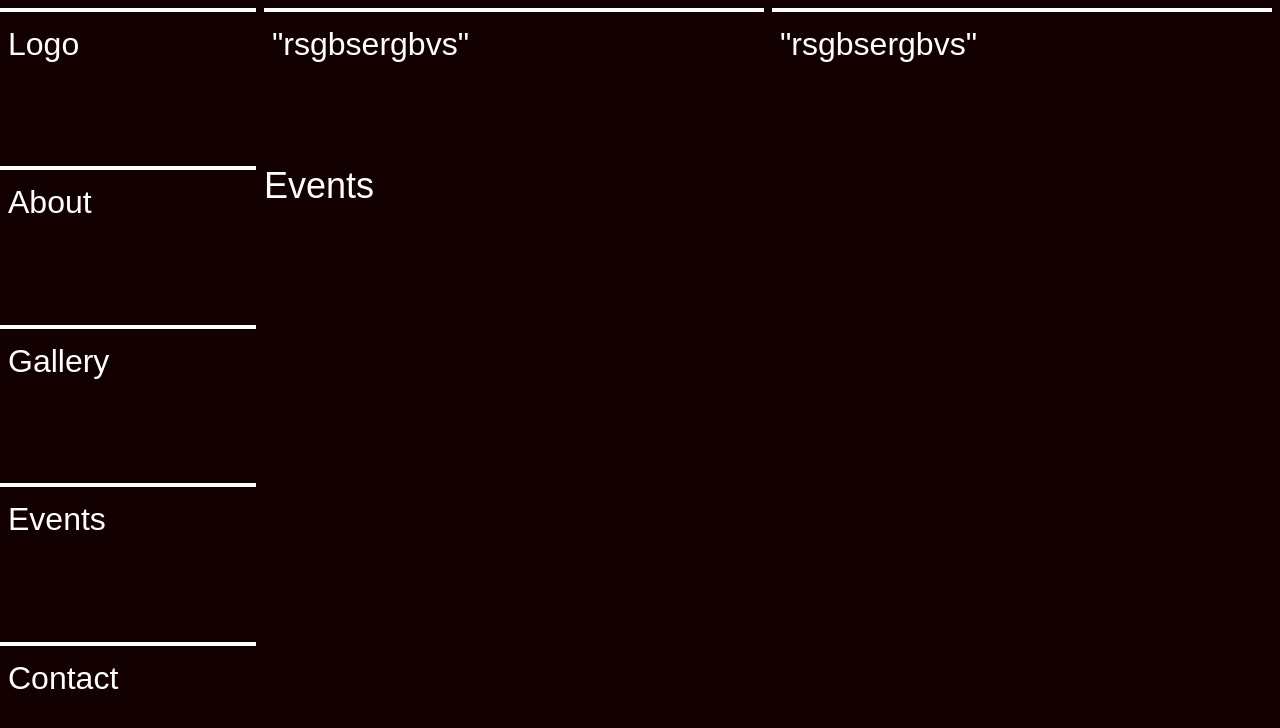
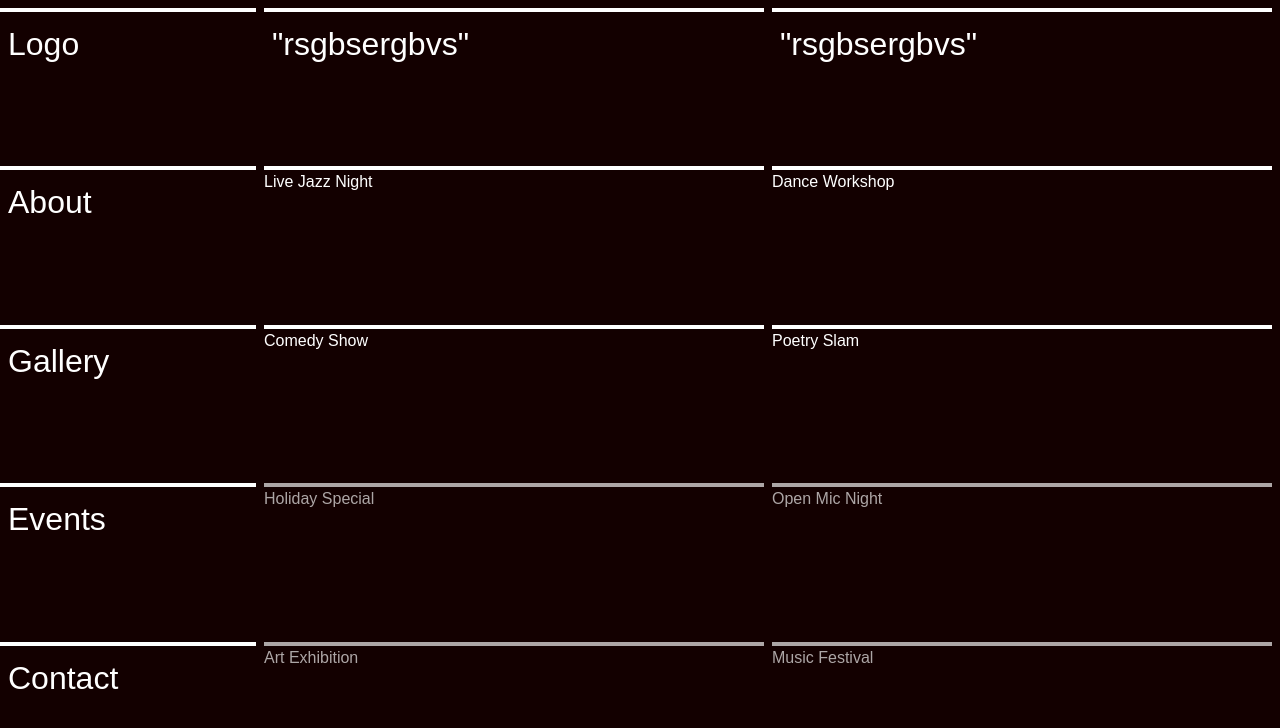
Before and after one commit to daedstudios/RougeAmsterdam, a Next.js app: page /events in a window 1280 px wide. Shown: the top 728 px of the page. Built offline with nearby package versions, Linux system fonts and the light colour scheme; a web font is replaced by a local one.

Commit message:
adding evets logic

```diff
--- a/app/events/page.jsx
+++ b/app/events/page.jsx
@@ -1,5 +1,38 @@
 import Image from "next/image";
 
+const currentEvents = [
+  { date: "2024-02-15", text: "Live Jazz Night" },
+  { date: "2024-02-20", text: "Dance Workshop" },
+  { date: "2024-03-01", text: "Comedy Show" },
+  { date: "2024-03-10", text: "Poetry Slam" },
+];
+
+const previousEvents = [
+  { date: "2023-12-15", text: "Holiday Special" },
+  { date: "2023-11-30", text: "Open Mic Night" },
+  { date: "2023-11-15", text: "Art Exhibition" },
+  { date: "2023-11-01", text: "Music Festival" },
+];
+
 export default function About() {
-  return <div className="text-4xl">Events</div>;
+  return (
+    <>
+      {currentEvents.map((i, index) => (
+        <div
+          className="col-span-1 row-span-1 lg:row-span-2 border-t-4 border-[#fff]"
+          key={i + 6}
+        >
+          {i.text}
+        </div>
+      ))}
+      {previousEvents.map((i, index) => (
+        <div
+          className="col-span-1 row-span-1 lg:row-span-2 opacity-65 border-t-4 border-[#fff]"
+          key={i}
+        >
+          {i.text}
+        </div>
+      ))}
+    </>
+  );
 }
```
